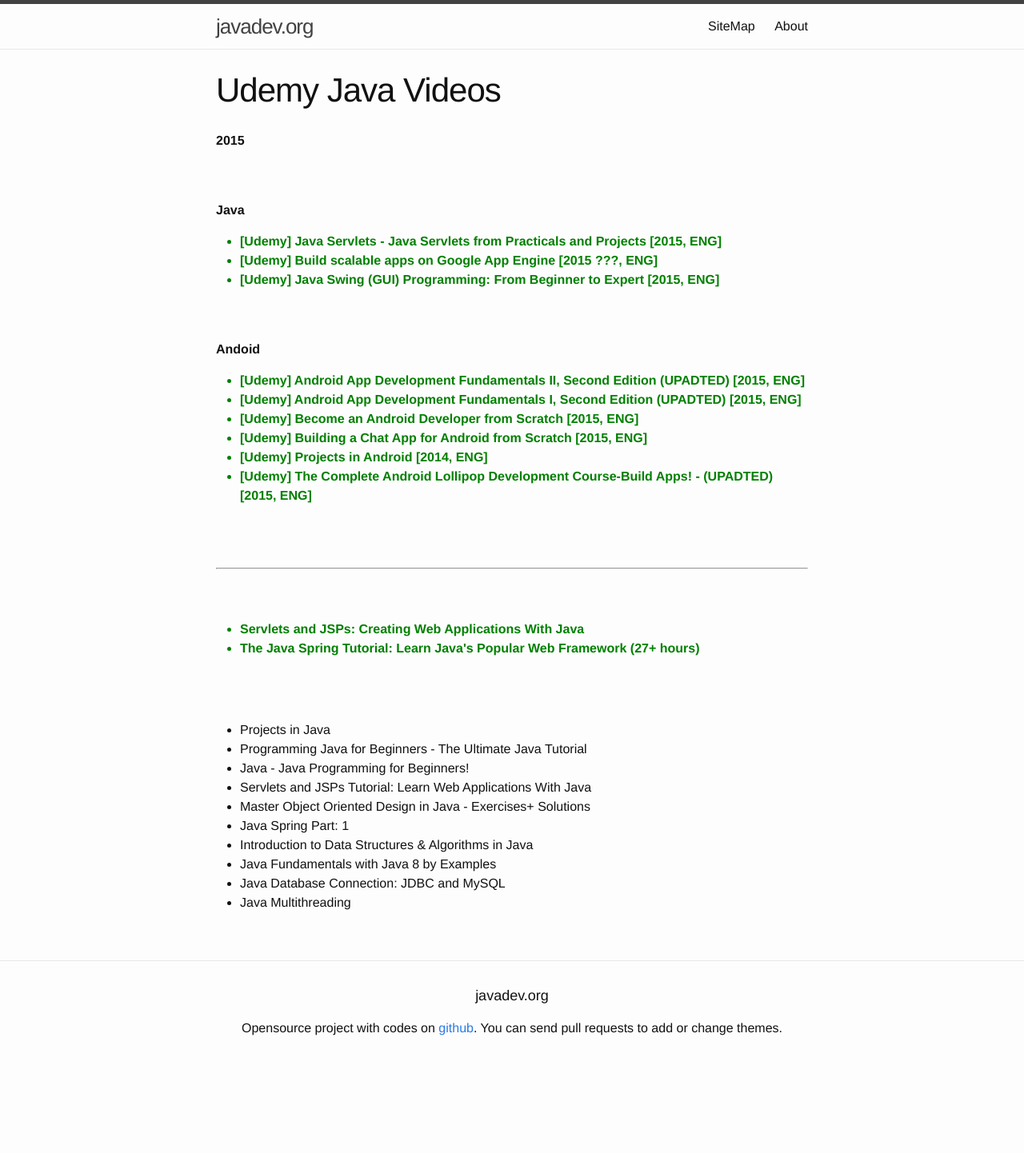
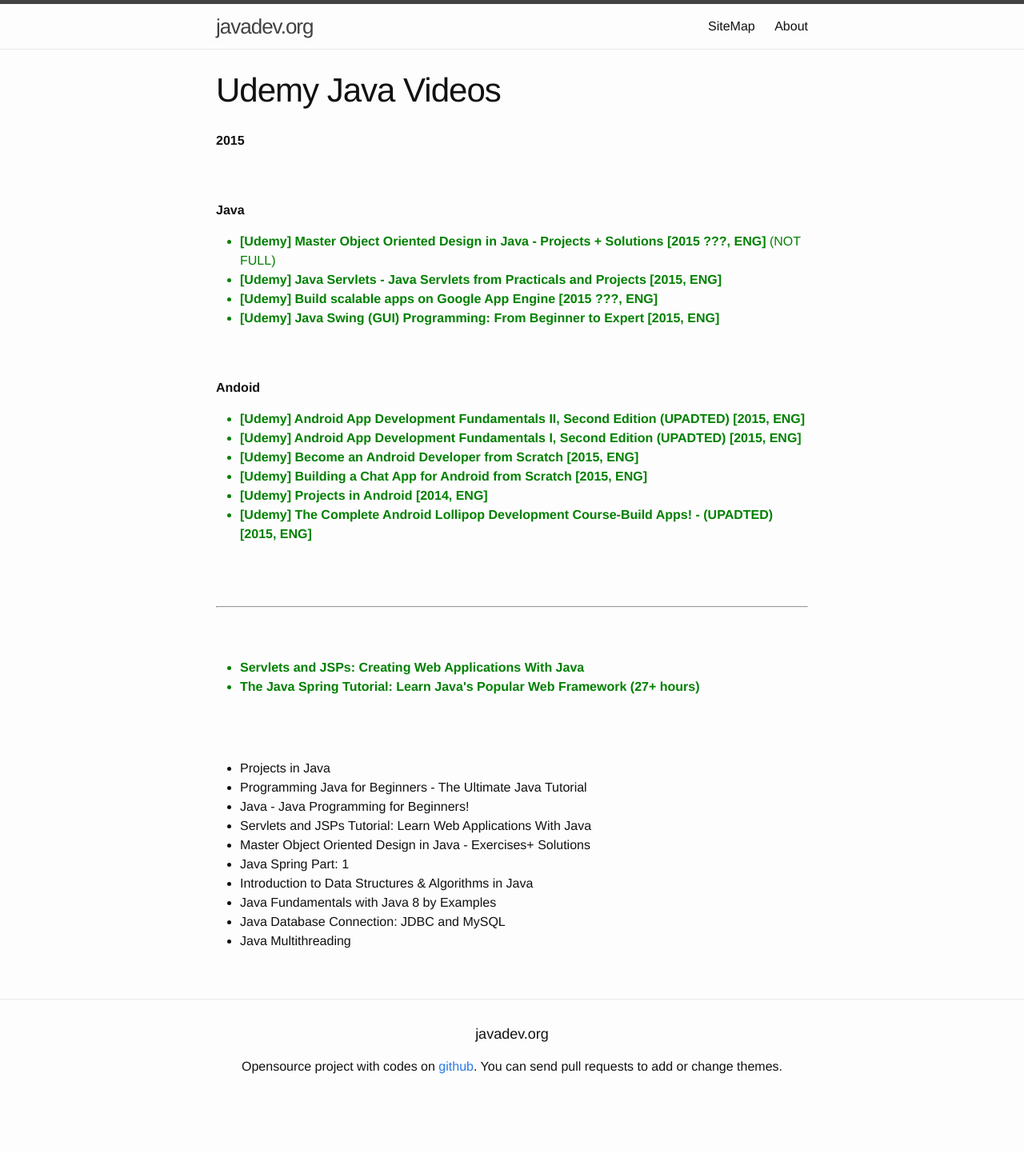
Before and after one commit to webmakaka/javadev.org, a Jekyll site: the page built from website/library/collections/video/paid/udemy.md, in a window 1280 px wide. Shown: the whole page at 80% size. Built offline with Jekyll 4.4.1, drawn with Linux system fonts in a browser that asks for light colours; before the commit the page ends 1394 px from its top, so only the background shows below that; grey boxes are pictures that could not be loaded.

Commit message:
Update udemy.md

```diff
--- a/website/library/collections/video/paid/udemy.md
+++ b/website/library/collections/video/paid/udemy.md
@@ -10,6 +10,9 @@
 <strong>Java</strong>
 
 <ul>
+
+<li style="color:green"><strong>[Udemy] Master Object Oriented Design in Java - Projects + Solutions [2015 ???, ENG] </strong> (NOT FULL)</li>
+
 <li style="color:green"><strong>[Udemy] Java Servlets - Java Servlets from Practicals and Projects [2015, ENG] </strong></li>
 <li style="color:green"><strong>[Udemy] Build scalable apps on Google App Engine [2015 ???, ENG] </strong></li>
 <li style="color:green"><strong>[Udemy] Java Swing (GUI) Programming: From Beginner to Expert [2015, ENG] </strong></li>
```
